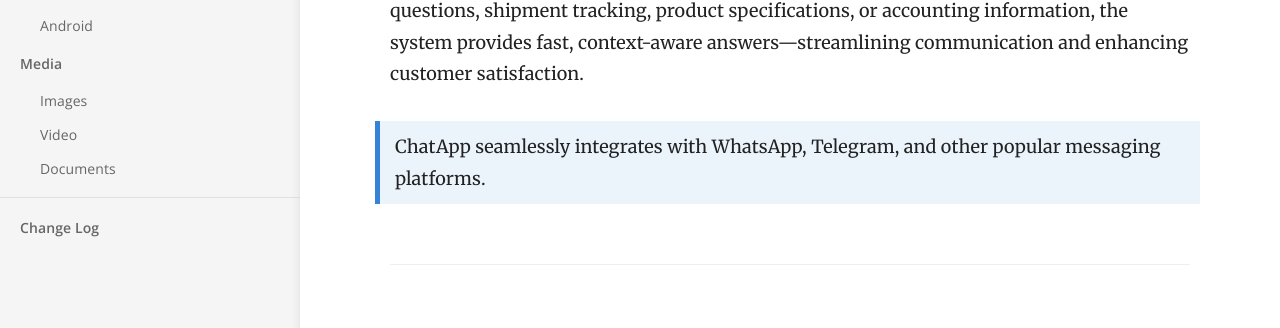
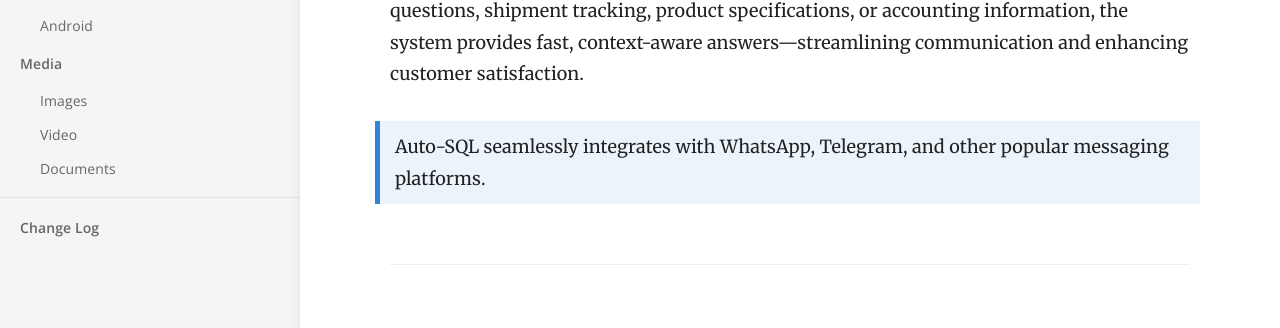
Before and after one commit to openerp-hk-t/doc, a Jekyll site: the page built from index.md, in a window 1280 px wide. Shown: the part 354-682 px from the top of the page. Built offline with Jekyll 4.4.1, drawn with Linux system fonts in a browser that asks for light colours.

Commit message:
Update index.md

```diff
--- a/index.md
+++ b/index.md
@@ -6,7 +6,7 @@ This is the **User Manual** for Auto-SQL Odoo Addon.
 
 **Auto-SQL Odoo Addon** is a powerful solution for automating your sales process. By integrating a large language model with your local database, it enables your chatbot to deliver accurate and intelligent responses to customer inquiries. Whether it's sales questions, shipment tracking, product specifications, or accounting information, the system provides fast, context-aware answers—streamlining communication and enhancing customer satisfaction.
 
-> ChatApp seamlessly integrates with WhatsApp, Telegram, and other popular messaging platforms.
+> Auto-SQL seamlessly integrates with WhatsApp, Telegram, and other popular messaging platforms.
 
 ### Getting Started
 
```
